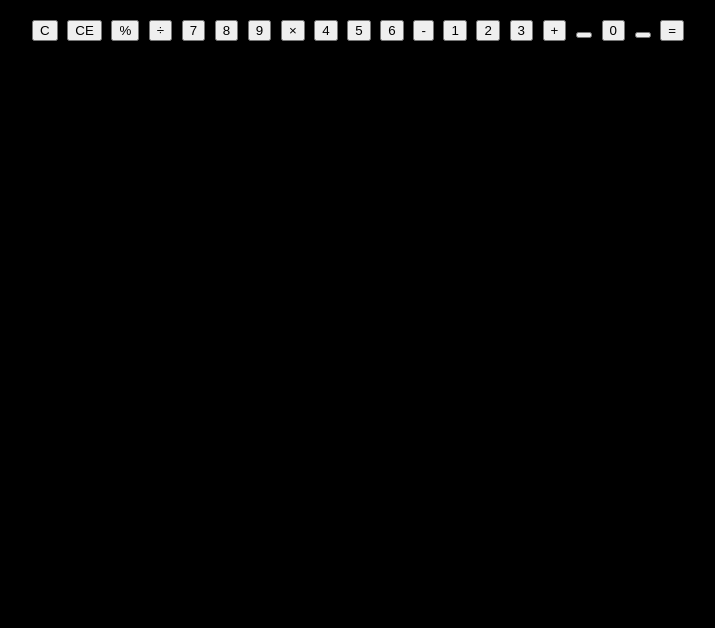
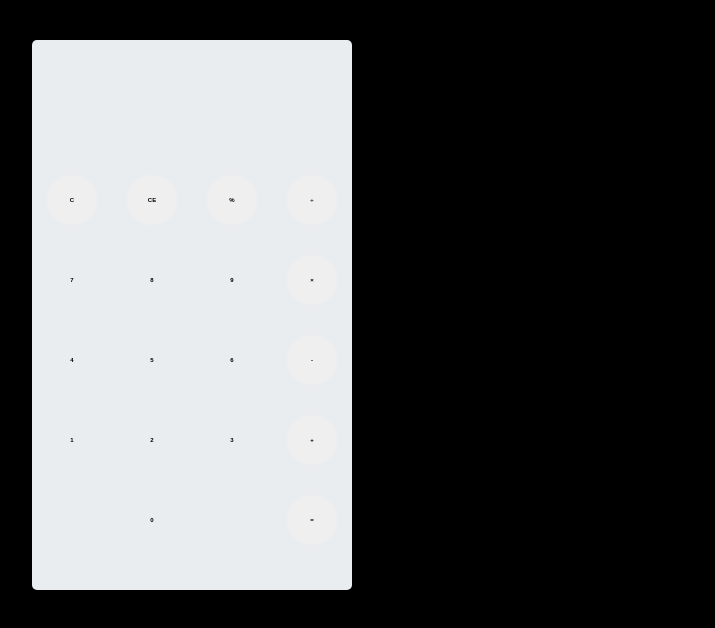
Before and after one commit to idukukome/calculator, a plain HTML site: page index.html in a window 1280 px wide. Shown: the whole page, without its empty margins (108-823 px from the left). Drawn offline with Linux system fonts and the light colour scheme.

Commit message:
first commit

```diff
--- a/index.html
+++ b/index.html
@@ -9,6 +9,14 @@
 <body>
     <div id="container">
         <div id="calculator">
+            <div id="result">
+                <div id="history">
+                    <p id="history-value"></p>
+                </div>
+                <div id="output">
+                    <p id="output-value"></p>
+                </div>
+            </div>
             <div id="keyboard">
                 <button class="operator" id="clear">C</button>
                 <button class="operator" id="backspace">CE</button>
--- a/style.css
+++ b/style.css
@@ -9,5 +9,37 @@ body{
     margin:20px auto;
 }
 #calculator{
-
+    width:320px;
+    height:550px;
+    background-color:#eaedef;
+    margin:0 autospace;
+    top:20px;
+    position:relative;
+    border-radius:5px;
+    border-shadow:0 4px 8px 0 rgba(0,0,0,0.2), 0 6px 20px 0 rgba(0,0,0,.19);
 }
+#result{
+    height:120px;
+}
+#keyboard{
+    height:400px;
+}
+.operator,.number,.empty{
+    width:50px;
+    height:50px;
+    margin:15px;
+    float:left;
+    border-radius:50%;
+    border-width:0;
+    font-weight:bold;
+    font-size:15%;
+}
+.number,.empty{
+    background-color:#eaedef;
+}
+.number,.operator{
+    cursor:center;
+}
+.operator:active,.number:active{
+    font-size:13px;
+}
```
